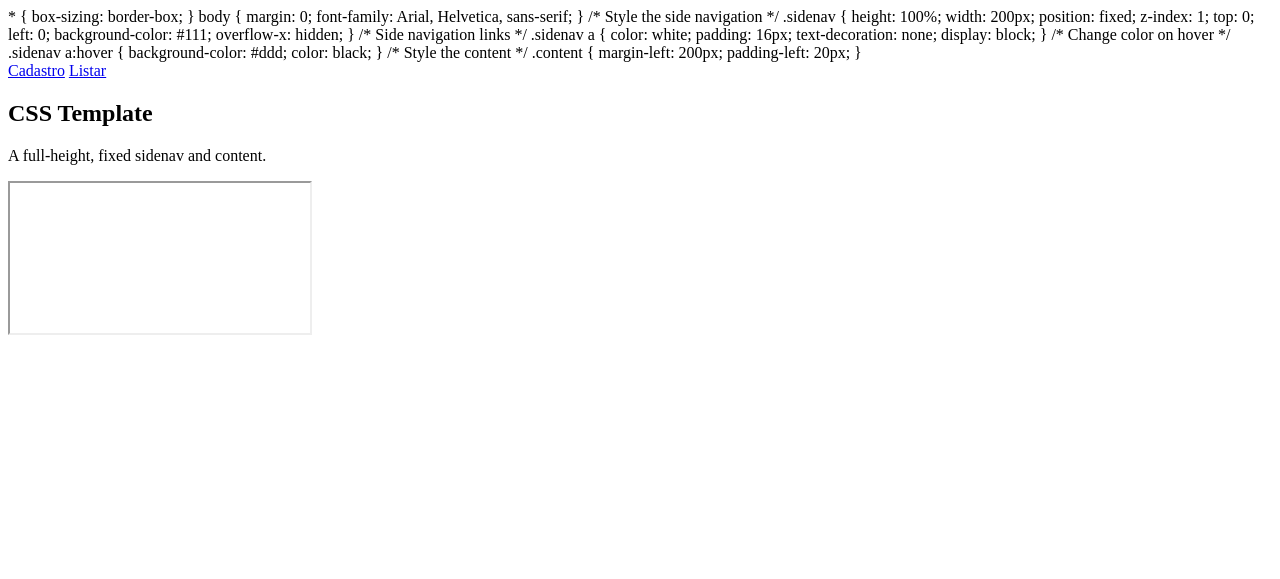
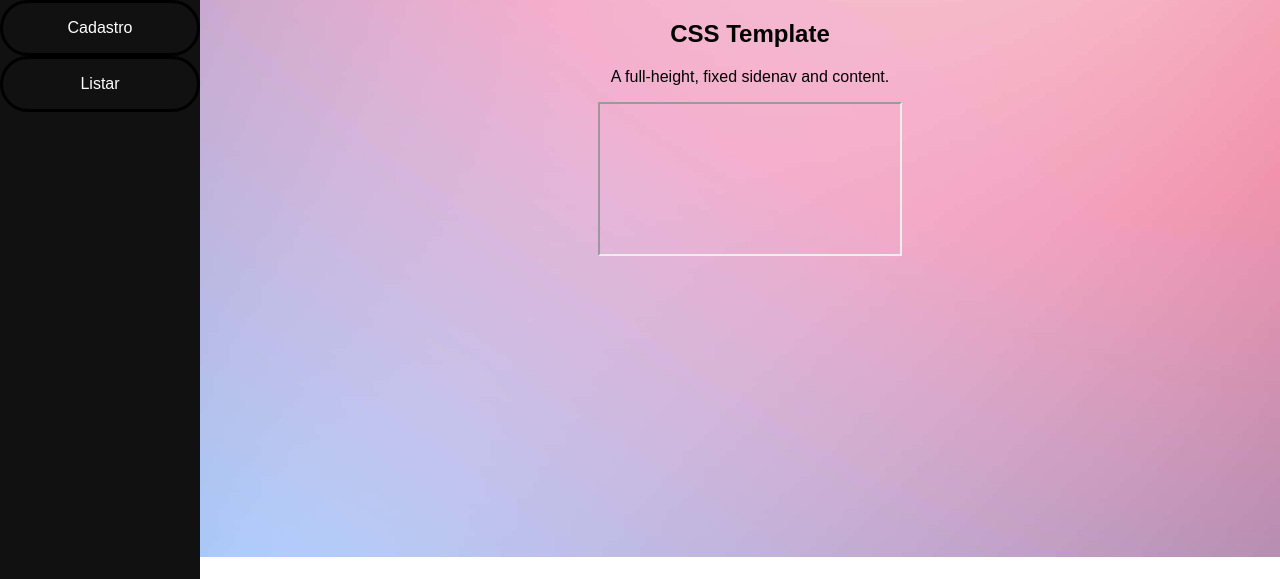
Before and after one commit to F3lip3007/projeto, a PHP site: page /home.php in a window 1280 px wide. Shown: the top 579 px of the page. Run offline with PHP 8.4, Linux system fonts and the light colour scheme.

Commit message:
felipe
arrumado

```diff
--- a/public/home.php
+++ b/public/home.php
@@ -4,48 +4,7 @@
 <title>CSS Template</title>
 <meta charset="utf-8">
 <meta name="viewport" content="width=device-width, initial-scale=1">
-
-* {
-  box-sizing: border-box;
-}
-
-body {
-  margin: 0;
-  font-family: Arial, Helvetica, sans-serif;
-}
-
-/* Style the side navigation */
-.sidenav {
-  height: 100%;
-  width: 200px;
-  position: fixed;
-  z-index: 1;
-  top: 0;
-  left: 0;
-  background-color: #111;
-  overflow-x: hidden;
-}
-
-
-/* Side navigation links */
-.sidenav a {
-  color: white;
-  padding: 16px;
-  text-decoration: none;
-  display: block;
-}
-
-/* Change color on hover */
-.sidenav a:hover {
-  background-color: #ddd;
-  color: black;
-}
-
-/* Style the content */
-.content {
-  margin-left: 200px;
-  padding-left: 20px;
-}
+<link rel="stylesheet" href="./css/estilo.css">
 </head>
 <body>
 
```
